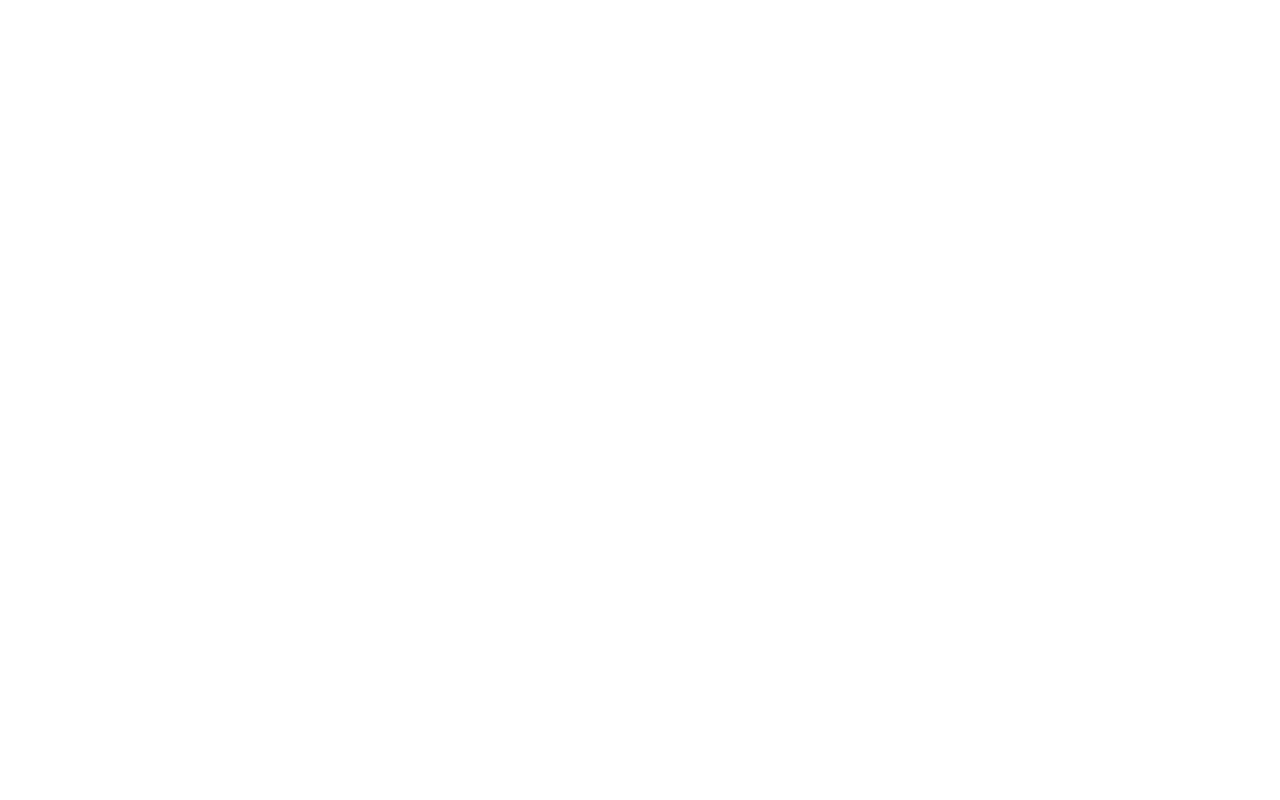
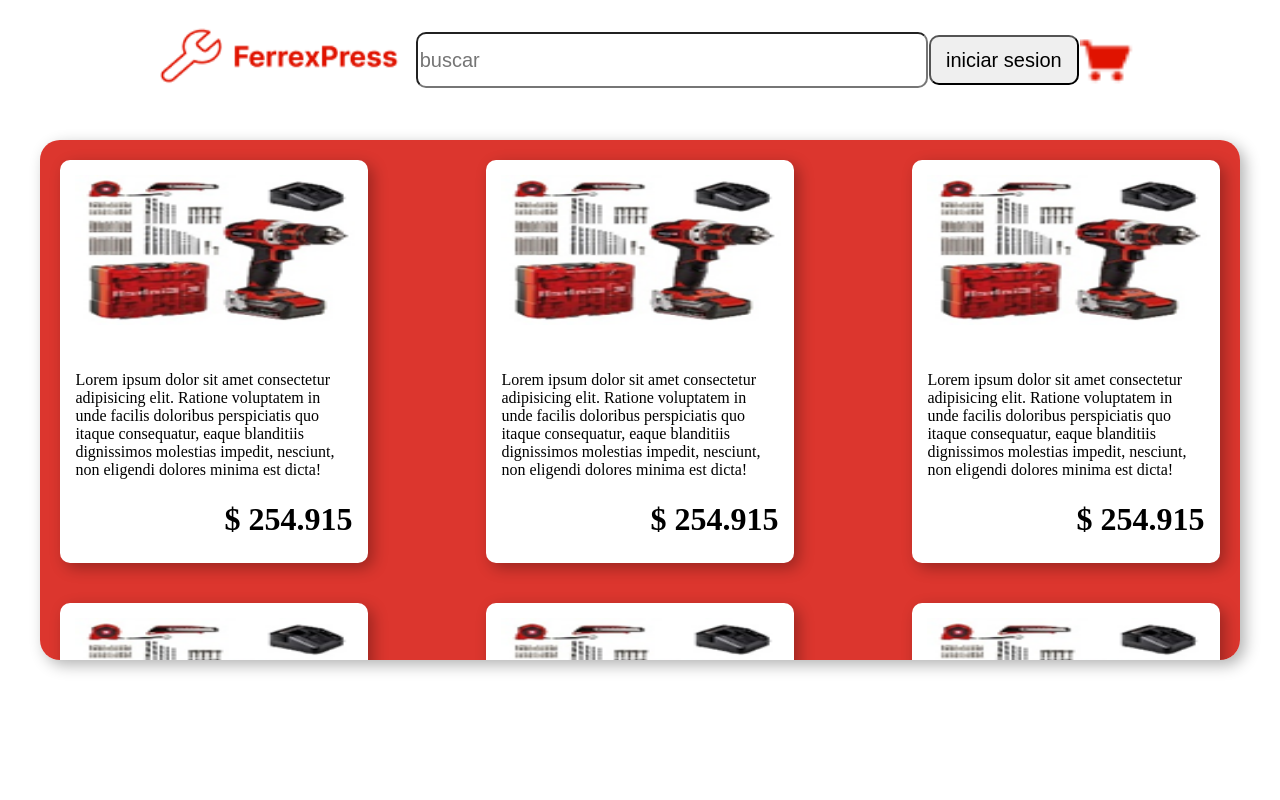
Before and after one commit to andyxfe/ferrexpress, a plain HTML site: page app/index.html in a window 1280 px wide. Drawn offline with Linux system fonts and the light colour scheme.

Commit message:
comit targetas

```diff
--- a/app/index.html
+++ b/app/index.html
@@ -3,9 +3,56 @@
 <head>
     <meta charset="UTF-8">
     <meta name="viewport" content="width=device-width, initial-scale=1.0">
+    <link rel="stylesheet" href="/app/stilesPage/stiles.css">
+    <link rel="stylesheet" href="/app/stilesPage/stilesCartsProductos.css">
+    <link rel="stylesheet" href="/img/logo.png">
     <title>Document</title>
 </head>
 <body>
+    <div class="contenedorHeder">
+        <img src="/img/logo.png" alt="" class="logo">
+     <input type="text" placeholder="buscar" class="buscador">
+     <button class="iniciarSesion">iniciar sesion</button>
+     <img src="/carrito de compra.png" alt="" id="carrito de compras" class="carrito">
+     <img src="" alt="" id="menu">
 
+    </div>
+
+    <div class="contenedorCarts">
+       <div class="cartaProductos" id="idCartasProductos">
+        <img src="/taladrosimagen.png" alt="" class="imagenProducto" id="imagenProducto">
+        <p class="parrafo">Lorem ipsum dolor sit amet consectetur adipisicing elit. Ratione voluptatem in unde facilis doloribus perspiciatis quo itaque consequatur, eaque blanditiis dignissimos molestias impedit, nesciunt, non eligendi dolores minima est dicta!</p>
+        <h1 class="precio">$ 254.915</h1>
+     </div>
+     <div class="cartaProductos" id="idCartasProductos">
+        <img src="/taladrosimagen.png" alt="" class="imagenProducto" id="imagenProducto">
+        <p class="parrafo">Lorem ipsum dolor sit amet consectetur adipisicing elit. Ratione voluptatem in unde facilis doloribus perspiciatis quo itaque consequatur, eaque blanditiis dignissimos molestias impedit, nesciunt, non eligendi dolores minima est dicta!</p>
+        <h1 class="precio">$ 254.915</h1>
+     </div>
+     <div class="cartaProductos" id="idCartasProductos">
+        <img src="/taladrosimagen.png" alt="" class="imagenProducto" id="imagenProducto">
+        <p class="parrafo">Lorem ipsum dolor sit amet consectetur adipisicing elit. Ratione voluptatem in unde facilis doloribus perspiciatis quo itaque consequatur, eaque blanditiis dignissimos molestias impedit, nesciunt, non eligendi dolores minima est dicta!</p>
+        <h1 class="precio">$ 254.915</h1>
+     </div>
+     <div class="cartaProductos" id="idCartasProductos">
+        <img src="/taladrosimagen.png" alt="" class="imagenProducto" id="imagenProducto">
+        <p class="parrafo">Lorem ipsum dolor sit amet consectetur adipisicing elit. Ratione voluptatem in unde facilis doloribus perspiciatis quo itaque consequatur, eaque blanditiis dignissimos molestias impedit, nesciunt, non eligendi dolores minima est dicta!</p>
+        <h1 class="precio">$ 254.915</h1>
+     </div>
+     <div class="cartaProductos" id="idCartasProductos">
+        <img src="/taladrosimagen.png" alt="" class="imagenProducto" id="imagenProducto">
+        <p class="parrafo">Lorem ipsum dolor sit amet consectetur adipisicing elit. Ratione voluptatem in unde facilis doloribus perspiciatis quo itaque consequatur, eaque blanditiis dignissimos molestias impedit, nesciunt, non eligendi dolores minima est dicta!</p>
+        <h1 class="precio">$ 254.915</h1>
+     </div>
+     <div class="cartaProductos" id="idCartasProductos">
+        <img src="/taladrosimagen.png" alt="" class="imagenProducto" id="imagenProducto">
+        <p class="parrafo">Lorem ipsum dolor sit amet consectetur adipisicing elit. Ratione voluptatem in unde facilis doloribus perspiciatis quo itaque consequatur, eaque blanditiis dignissimos molestias impedit, nesciunt, non eligendi dolores minima est dicta!</p>
+        <h1 class="precio">$ 254.915</h1>
+     </div>
+
+
+
+
+    </div>
 </body>
 </html>
--- /dev/null
+++ b/app/stilesPage/stiles.css
@@ -0,0 +1,40 @@
+body {
+    display: flex;
+    flex-direction: column; /* Asegura que los elementos se apilen verticalmente */
+    margin: 10px;
+    overflow: hidden; /* Oculta el desplazamiento horizontal si existe */
+}
+
+.contenedorHeder {
+    display: flex;
+    justify-content: space-between; /* Distribuye elementos sin necesidad de "left" */
+    align-items: center;
+    padding: 10px 10%; /* Ajuste de espaciado */
+}
+
+.buscador {
+    width: 50%; /* Usa porcentaje en lugar de valores fijos */
+    max-width: 600px; /* Evita que sea demasiado grande en pantallas grandes */
+    height: 50px;
+    font-size: 20px;
+    border-radius: 10px;
+}
+
+.iniciarSesion {
+    width: 150px;
+    height: 50px;
+    font-size: 20px;
+    border-radius: 10px;
+    position: static; /* Elimina el uso de left innecesario */
+}
+
+.logo {
+    height: 80px;
+    position: static; /* Elimina valores de posición innecesarios */
+}
+
+.carrito {
+    height: 80px;
+    display: flex;
+    flex-direction: row;
+}
--- /dev/null
+++ b/app/stilesPage/stilesCartsProductos.css
@@ -0,0 +1,54 @@
+.contenedorCarts{
+    display: flex;
+    margin: 30px;
+    gap:20px;
+    flex-wrap: wrap;
+    justify-content: space-between;
+    background-color: #DC362E;
+    box-shadow: 5px 5px 15px rgba(0, 0, 0, 0.3);
+    padding: 10px;
+    border-radius: 20px;
+    overflow-y:auto;
+    overflow-x: hidden;
+    height: 500px;
+    scrollbar-width: none;
+
+}
+
+.cartaProductos{
+    margin: 10px;
+    width: 308px;
+    height: 403px;
+    background-color: white;
+    border-radius: 10px;
+    box-shadow: 5px 5px 15px rgba(0, 0, 0, 0.3);
+    display: flex;
+    flex-direction: column;
+    overflow: hidden;
+
+}
+
+.imagenProducto{
+    display: flex;
+    align-items: flex-start;
+    max-width:308px; /* dar limite maximo con base al contenedor del ancho */
+    max-height:150px ; /* dar limite maximo con base al contenedor del alto */
+    height: auto;
+    width: 280px;
+    padding: 15px;
+
+}
+
+.parrafo{
+    display: block;
+    padding: 5%;
+
+}
+
+.precio{
+    display:flex;
+    padding-right:5%;
+    margin-top:-10px;
+    margin-left: auto;
+
+}
```
Also changed, not shown: app/stiles.css (deleted), carrito de compra.png (added), img/logo.png (added), taladrosimagen.png (added).
